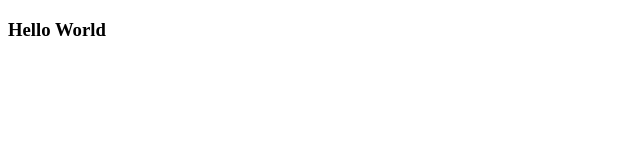
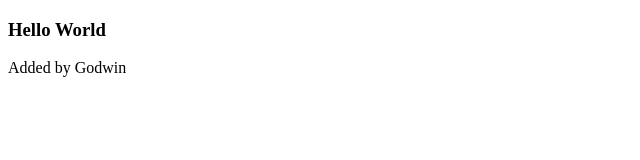
Before and after one commit to Judtd/software-engineering, a plain HTML site: page index.html in a window 1280 px wide. Shown: the whole page, without its empty margins (0-640 px from the left). Drawn offline with Linux system fonts and the light colour scheme.

Commit message:
Add a paragraph

```diff
--- a/index.html
+++ b/index.html
@@ -8,5 +8,6 @@
 </head>
 <body>
     <h3>Hello World</h3>
+    <p>Added by Godwin</p>
 </body>
 </html>
```
